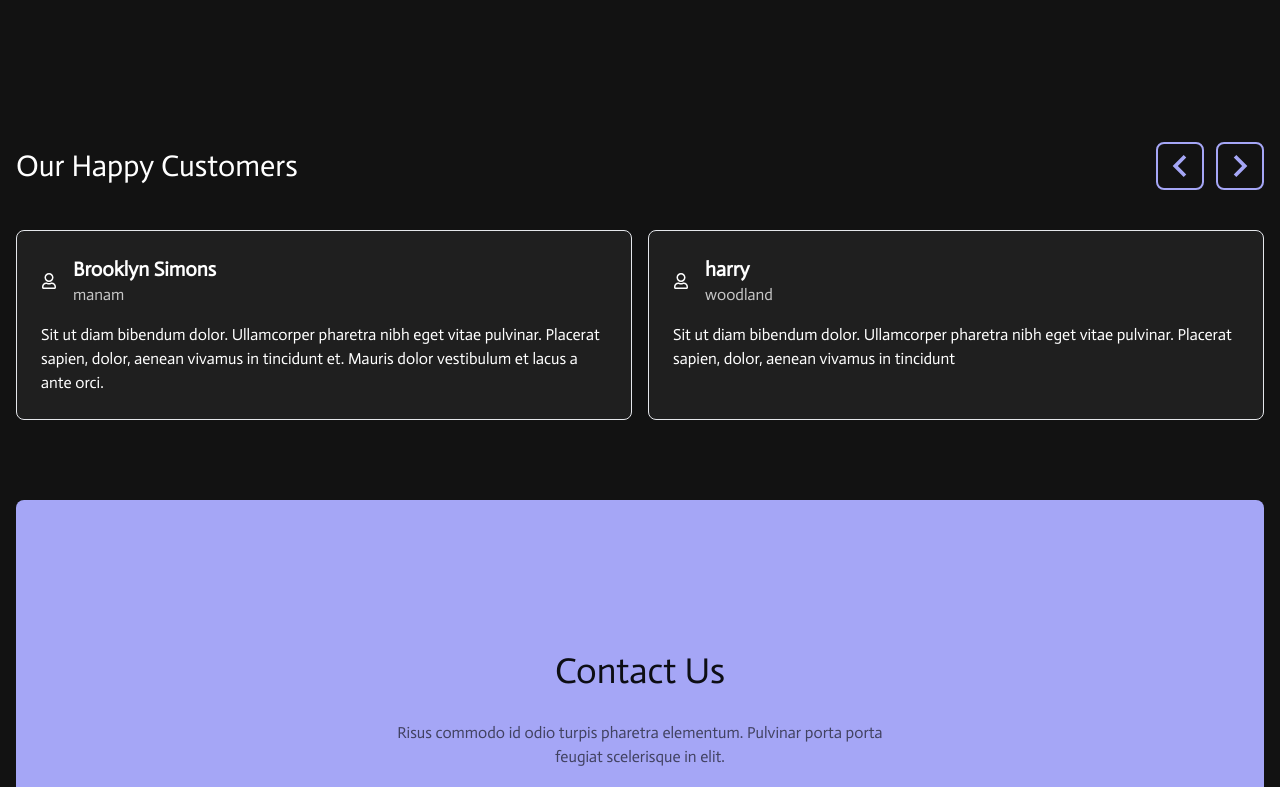
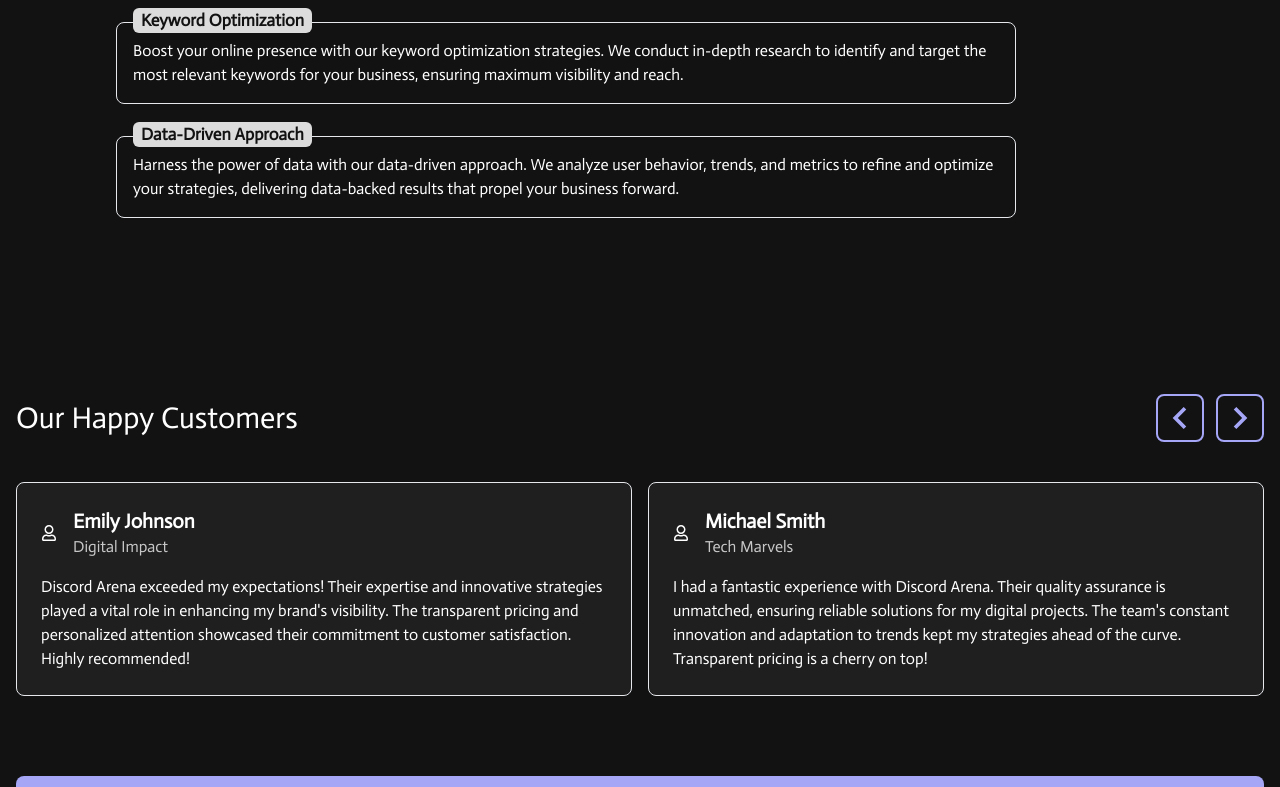
Before and after one commit to enggsatyamraj/CSET301_Assignment, a Next.js app: page / in a window 1280 px wide. Shown: the part 4500-5287 px from the top of the page. Built offline with nearby package versions, Linux system fonts and the light colour scheme.

Commit message:
changes in the content

```diff
--- a/src/components/ContactUs.jsx
+++ b/src/components/ContactUs.jsx
@@ -1,20 +1,48 @@
-"use client"
+"use client";
+import Head from "next/head";
 import Link from "next/link";
 import React from "react";
 
 const ContactUs = () => {
-    const handleBackToTop = () => {
-        window.scrollTo({ top: 0, behavior: "smooth" });
-    }
+  const handleBackToTop = () => {
+    window.scrollTo({ top: 0, behavior: "smooth" });
+  };
   return (
     <div className="bg-[#121212] p-4">
+      <Head>
+        <title>Contact Us | Discord Arena</title>
+        <meta
+          name="description"
+          content="Get in touch with Discord Arena for any questions, assistance, or collaboration opportunities. Fill in your email, and our team will promptly respond to your inquiries."
+        />
+        <meta name="author" content="Discord Arena" />
+        {/* Add any other meta tags you may need */}
+        <script
+          type="application/ld+json"
+          dangerouslySetInnerHTML={{
+            __html: JSON.stringify({
+              "@context": "https://schema.org",
+              "@type": "Organization",
+              name: "Discord Arena",
+              url: "https://www.discordarena.com/",
+              logo: "URL_TO_YOUR_LOGO",
+              contactPoint: {
+                "@type": "ContactPoint",
+                telephone: "+1-123-456-7890",
+                contactType: "Customer service",
+              },
+            }),
+          }}
+        />
+      </Head>
       <div className="max-w-[1280px] rounded-lg bg-[#A5A6F6] mx-auto py-12 min-h-[60vh] flex flex-col justify-center px-4">
         <h1 className="text-center text-3xl md:text-4xl text-[#0D0E14]">
-          Contact Us
+          Get in Touch with Discord Arena
         </h1>
         <p className="text-center md:w-[40%] mx-auto opacity-60 mt-[30px]">
-          Risus commodo id odio turpis pharetra elementum. Pulvinar porta porta
-          feugiat scelerisque in elit.{" "}
+          Whether you have questions, need assistance, or want to explore
+          collaboration opportunities, we&apos;re here for you. Fill in your email
+          below, and our team will get back to you promptly.
         </p>
         <div className=" max-w-[500px] mx-auto mt-[20px] flex">
           <input
@@ -29,7 +57,10 @@ const ContactUs = () => {
       </div>
 
       <div className="max-w-[1280px] mx-auto  mt-4 ">
-        <div className="text-[#A5A6F6] border-[1px] px-3 py-1 rounded-[20px] border-[#A5A6F6] w-fit ml-auto cursor-pointer" onClick={handleBackToTop}>
+        <div
+          className="text-[#A5A6F6] border-[1px] px-3 py-1 rounded-[20px] border-[#A5A6F6] w-fit ml-auto cursor-pointer"
+          onClick={handleBackToTop}
+        >
           GO TO TOP
         </div>
       </div>
--- a/src/components/CustomerReview.jsx
+++ b/src/components/CustomerReview.jsx
@@ -1,4 +1,5 @@
 "use client";
+import Head from "next/head";
 import React, { useState } from "react";
 import { FaRegUser } from "react-icons/fa";
 import { MdKeyboardArrowRight } from "react-icons/md";
@@ -7,59 +8,108 @@ import { MdKeyboardArrowLeft } from "react-icons/md";
 const CustomerReview = () => {
   const commentArray = [
     {
-      name: "Brooklyn Simons",
-      company: "manam",
+      name: "Emily Johnson",
+      company: "Digital Impact",
       review:
-        "Sit ut diam bibendum dolor. Ullamcorper pharetra nibh eget vitae pulvinar. Placerat sapien, dolor, aenean vivamus in tincidunt et. Mauris dolor vestibulum et lacus a ante orci.",
+        "Discord Arena exceeded my expectations! Their expertise and innovative strategies played a vital role in enhancing my brand's visibility. The transparent pricing and personalized attention showcased their commitment to customer satisfaction. Highly recommended!",
       icons: <FaRegUser />,
     },
     {
-      name: "harry",
-      company: "woodland",
+      name: "Michael Smith",
+      company: "Tech Marvels",
       review:
-        "Sit ut diam bibendum dolor. Ullamcorper pharetra nibh eget vitae pulvinar. Placerat sapien, dolor, aenean vivamus in tincidunt ",
+        "I had a fantastic experience with Discord Arena. Their quality assurance is unmatched, ensuring reliable solutions for my digital projects. The team's constant innovation and adaptation to trends kept my strategies ahead of the curve. Transparent pricing is a cherry on top!",
       icons: <FaRegUser />,
     },
     {
-      name: "karmel",
-      company: "bgpian",
+      name: "Sophia Brown",
+      company: "Innovate Hub",
       review:
-        "Sit ut diam bibendum dolor. Ullamcorper pharetra nibh eget vitae pulvinar. Placerat sapien, dolor, aenean vivamus in tincidunt et. Mauris dolor vestibulum et lacus.",
+        "Discord Arena truly understands the uniqueness of each business. Their tailored solutions, including keyword optimization and data-driven approaches, gave my business the boost it needed. The team's dedication to customer satisfaction is evident in every interaction.",
       icons: <FaRegUser />,
     },
     {
-      name: "james",
-      company: "mkdir",
+      name: "Daniel Miller",
+      company: "Epic Ventures",
       review:
-        "Sit ut diam bibendum dolor. Ullamcorper pharetra nibh eget vitae pulvinar. Placerat sapien, dolor, aenean vivamus in tincidunt et. Mauris dolor vestibitae pulvinar. Placerat sapien, dolor, aenean vivamus in tincidunt et. Mauris dolor vestibulum et lacus a ante orci. Sit ut diam bibendum dolor. ",
+        "Working with Discord Arena was a game-changer. Their commitment to innovation and staying ahead of the curve made a significant impact on my business. The transparent pricing and top-notch quality assurance add immense value to their services.",
       icons: <FaRegUser />,
     },
     {
-      name: "iti",
-      company: "lviton",
+      name: "Ava Thompson",
+      company: "Social Boosters",
       review:
-        "Sit ut diam bibendum dolor. Ullamcorper pharetra nibh eget vitae pulvinar. Placerat sapien, dolor, aenean vivamus in tincidunt et. Mauris dolor vestibulum et lacus a ante orci. Sit ut diam bibendum dolor. Ullamcorper pharetra nibh eget vitae pulvinar. Placerat sapien, dolor, aenean vivamus in tincidunt et. Mauris dolor vestibulum et lacus a ante orci. Sit ut diam bibendum dolor. ",
+        "Discord Arena delivered exceptional results! The team's expertise and insights, coupled with a data-driven approach, significantly improved my social media strategy. Their transparent pricing model reflects honesty and integrity in their services.",
       icons: <FaRegUser />,
     },
     {
-      name: "jemy",
-      company: "myi",
+      name: "Oliver Davis",
+      company: "Digital Dynamics",
       review:
-        "Sit ut diam bibendum dolor. Ullamcorper pharetra nibh eget vitae pulvinar. Placerat sapien, dolor, aenean vivamus in tincidunt et. Mauris dolor vestibulum et lacus a a    ",
+        "I highly recommend Discord Arena for their outstanding services. Their tailored solutions and keyword optimization strategies have had a positive impact on my business. The team's dedication to customer satisfaction sets them apart in the digital arena.",
       icons: <FaRegUser />,
     },
     {
-      name: "Kary",
-      company: "hisan",
+      name: "Emma Wilson",
+      company: "Creative Minds",
       review:
-        "Sit ut diam bibendum dolor. Ullamcorper pharetra nibh eget vitae pulvinar. Placerat sapien, dolor, aenean vivamus in tincidunt et. Mauris dolor vestibulum et lacus a ante orci. Sit ut diam bibendum dolor. Ullamcorper pharetra nibh eget    ",
+        "Discord Arena is a reliable partner for any digital endeavor. Their constant innovation and transparent pricing make them stand out. The team's personalized attention and prompt support ensure a positive and satisfying experience.",
       icons: <FaRegUser />,
     },
     {
-      name: "Adam",
-      company: "king",
+      name: "Liam Turner",
+      company: "Tech Revolution",
       review:
-        "Sit ut diam bibendum dolor. Ullamcorper pharetra nibh eget vitae pulvinar. Placerat sapien, dolor, aenean vivamus in tincidunt et. Mauris dolor vestibulum et lacus a ante orci. Sit ut diam bibendum dolor. Ullamcorper pharetra nibh eget    ",
+        "Choosing Discord Arena was a strategic decision for my business. Their expertise and commitment to staying ahead of the curve kept my strategies cutting-edge. The transparent pricing and quality assurance instill confidence in their services.",
+      icons: <FaRegUser />,
+    },
+    {
+      name: "Zoe Baker",
+      company: "Innovative Creations",
+      review:
+        "Discord Arena offers top-notch solutions tailored to the unique needs of each business. Their keyword optimization strategies and data-driven approaches significantly impacted my online presence. The team's dedication to customer satisfaction is commendable.",
+      icons: <FaRegUser />,
+    },
+    {
+      name: "William Martin",
+      company: "Digital Mavericks",
+      review:
+        "I'm impressed with Discord Arena's transparent pricing and quality assurance. Their tailored solutions, including keyword optimization, have proven to be effective in boosting my brand's visibility. The team's expertise is unmatched!",
+      icons: <FaRegUser />,
+    },
+    {
+      name: "Grace White",
+      company: "Social Sparks",
+      review:
+        "Discord Arena delivered outstanding results for my social media strategy. Their innovative approaches and commitment to customer satisfaction make them a trusted partner. Transparent pricing and quality assurance set them apart in the digital landscape.",
+      icons: <FaRegUser />,
+    },
+    {
+      name: "Ethan Adams",
+      company: "Tech Visionaries",
+      review:
+        "Working with Discord Arena was a fantastic experience. Their constant innovation and tailored solutions, including keyword optimization, significantly impacted my business. The team's dedication to customer satisfaction is truly commendable.",
+      icons: <FaRegUser />,
+    },
+    {
+      name: "Chloe Turner",
+      company: "Creative Horizons",
+      review:
+        "Discord Arena is my go-to for digital solutions. Their transparent pricing, quality assurance, and tailored strategies have consistently delivered exceptional results. The team's expertise and commitment to innovation make them a valuable partner.",
+      icons: <FaRegUser />,
+    },
+    {
+      name: "Noah Harris",
+      company: "Digital Pioneers",
+      review:
+        "Discord Arena stands out in the digital landscape with their innovative strategies and transparent pricing. Their tailored solutions, including keyword optimization, have positively impacted my business. The team's dedication to excellence is evident.",
+      icons: <FaRegUser />,
+    },
+    {
+      name: "Mia Johnson",
+      company: "Social Trailblazers",
+      review:
+        "I'm thrilled with the results Discord Arena delivered for my social media strategy. Their expertise, transparent pricing, and commitment to customer satisfaction make them a trusted partner. I highly recommend their services!",
       icons: <FaRegUser />,
     },
   ];
@@ -77,6 +127,31 @@ const CustomerReview = () => {
   };
   return (
     <div className="bg-[#121212] text-white">
+      <Head>
+        <title>Customer Reviews | Discord Arena</title>
+        <meta
+          name="description"
+          content="Read what our customers say about Discord Arena. Discover how our expertise, transparent pricing, and innovative strategies have made a positive impact on businesses."
+        />
+        <meta name="author" content="Discord Arena" />
+        <script
+          type="application/ld+json"
+          dangerouslySetInnerHTML={{
+            __html: JSON.stringify({
+              "@context": "https://schema.org",
+              "@type": "Organization",
+              name: "Discord Arena",
+              url: "https://www.discordarena.com/",
+              logo: "URL_TO_YOUR_LOGO",
+              contactPoint: {
+                "@type": "ContactPoint",
+                telephone: "+1-123-456-7890",
+                contactType: "Customer service",
+              },
+            }),
+          }}
+        />
+      </Head>
       <div className="max-w-[1280px] py-12 mx-auto px-4">
         <div className="flex justify-between items-center">
           <h1 className="sm:text-3xl text-2xl">Our Happy Customers</h1>
@@ -107,15 +182,33 @@ const CustomerReview = () => {
 
           <div className="bg-[#1F1F1F] hidden md:block mx-auto p-6 rounded-lg border-[1px] mb-4">
             <div className="flex items-center gap-4">
-              {commentArray[index === commentArray.length-1 ? 0 : index+1].icons}
+              {
+                commentArray[index === commentArray.length - 1 ? 0 : index + 1]
+                  .icons
+              }
               <div>
                 <h1 className="text-xl font-semibold">
-                  {commentArray[index === commentArray.length-1 ? 0 : index+1].name}
+                  {
+                    commentArray[
+                      index === commentArray.length - 1 ? 0 : index + 1
+                    ].name
+                  }
                 </h1>
-                <h1 className="opacity-75">{commentArray[index === commentArray.length-1 ? 0 : index+1].company}</h1>
+                <h1 className="opacity-75">
+                  {
+                    commentArray[
+                      index === commentArray.length - 1 ? 0 : index + 1
+                    ].company
+                  }
+                </h1>
               </div>
             </div>
-            <p className="mt-4">{commentArray[index === commentArray.length-1 ? 0 : index+1].review}</p>
+            <p className="mt-4">
+              {
+                commentArray[index === commentArray.length - 1 ? 0 : index + 1]
+                  .review
+              }
+            </p>
           </div>
         </div>
       </div>
--- a/src/components/WhyChoose.jsx
+++ b/src/components/WhyChoose.jsx
@@ -1,48 +1,73 @@
 import React from "react";
+import Head from 'next/head';
 
 const WhyChoose = () => {
   const pointsArray = [
     {
-      title:"Expertise",
-      description : "With years of experience in the industry, our team brings unmatched expertise and insights to every project, ensuring top-notch results tailored to your specific goals."
+      title: "Expertise",
+      description: "With years of experience in the industry, our team brings unmatched expertise and insights to every project, ensuring top-notch results tailored to your specific goals."
     },
     {
-      title:"Quality Assurance",
-      description:"We guarantee the highest quality in all our products and services, including aged social media accounts, Discord services, reaction services, and more, providing you with reliable solutions for your digital endeavors."
+      title: "Quality Assurance",
+      description: "We guarantee the highest quality in all our products and services, including aged social media accounts, Discord services, reaction services, and more, providing you with reliable solutions for your digital endeavors."
     },
     {
-      title:"Customer Satisfaction",
-      description:"Our priority is your satisfaction. We strive to exceed your expectations with personalized attention, prompt support, and solutions that drive real, measurable results for your business."
+      title: "Customer Satisfaction",
+      description: "Our priority is your satisfaction. We strive to exceed your expectations with personalized attention, prompt support, and solutions that drive real, measurable results for your business."
     },
     {
-      title:"Innovation",
-      description:"We are committed to staying ahead of the curve. By constantly innovating and adapting to the latest trends and technologies, we ensure that your strategies are always cutting-edge and effective."
+      title: "Innovation",
+      description: "We are committed to staying ahead of the curve. By constantly innovating and adapting to the latest trends and technologies, we ensure that your strategies are always cutting-edge and effective."
     },
     {
-      title:"Transparent Pricing",
-      description:"We believe in transparent and fair pricing. You can trust us to offer competitive rates without compromising on the quality or integrity of our services."
+      title: "Transparent Pricing",
+      description: "We believe in transparent and fair pricing. You can trust us to offer competitive rates without compromising on the quality or integrity of our services."
     },
     {
-      title:"Tailored Solutions:",
-      description:"Every business is unique, and we understand that. We offer personalized solutions that are customized to your specific needs, ensuring that you get exactly what you need to succeed in your digital endeavors."
+      title: "Tailored Solutions",
+      description: "Every business is unique, and we understand that. We offer personalized solutions that are customized to your specific needs, ensuring that you get exactly what you need to succeed in your digital endeavors. Our tailored solutions encompass SEO optimization, social media engagement, and brand visibility."
     },
-  ]
+    {
+      title: "Keyword Optimization",
+      description: "Boost your online presence with our keyword optimization strategies. We conduct in-depth research to identify and target the most relevant keywords for your business, ensuring maximum visibility and reach."
+    },
+    {
+      title: "Data-Driven Approach",
+      description: "Harness the power of data with our data-driven approach. We analyze user behavior, trends, and metrics to refine and optimize your strategies, delivering data-backed results that propel your business forward."
+    },
+  ];
+
   return (
     <div className="bg-[#121212] text-white py-12">
+      <Head>
+        <title>Why Choose Discord Arena | Elevate Your Strategy</title>
+        <meta name="description" content="Discover the reasons to choose Discord Arena for top-notch expertise, quality assurance, customer satisfaction, innovation, transparent pricing, tailored solutions, keyword optimization, and a data-driven approach." />
+        <meta name="author" content="Discord Arena" />
+        <script type="application/ld+json" dangerouslySetInnerHTML={{
+          __html: JSON.stringify({
+            "@context": "https://schema.org",
+            "@type": "Organization",
+            "name": "Discord Arena",
+            "url": "https://www.discordarena.com/",
+            "logo": "URL_TO_YOUR_LOGO",
+            "contactPoint": {
+              "@type": "ContactPoint",
+              "telephone": "+1-123-456-7890",
+              "contactType": "Customer service"
+            }
+          })
+        }} />
+      </Head>
       <div className="max-w-[1080px] min-h-[60vh] mx-auto flex flex-col justify-center px-4 pb-12">
         <div className=" ">
-          <h2 class="md:text-4xl text-3xl font-semibold mb-6 w-[98%] sm:w-[80%] md:w-[70%] lg:w-[60%]">Elevate Your Strategy with Our Trusted Solutions</h2>
+          <h2 className="md:text-4xl text-3xl font-semibold mb-6 w-[98%] sm:w-[80%] md:w-[70%] lg:w-[60%]">Elevate Your Strategy with Our Trusted Solutions</h2>
           <ul>
-              {
-                pointsArray.map((item, index) => {
-                  return (
+            {pointsArray.map((item, index) => (
               <li key={index} className="mb-8 relative max-w-[900px] border-[1px] p-4 rounded-lg">
                 <h1 className="sm:text-[17px] text-[15px] font-semibold absolute bg-[#dcdcdc] px-2 text-[#121212] rounded-md -top-[15px]">{item.title}</h1>
                 <p>{item.description}</p>
               </li>
-                  );
-                })
-              }
+            ))}
           </ul>
         </div>
       </div>
```
Lines whose indentation alone changed are shown as unchanged.
